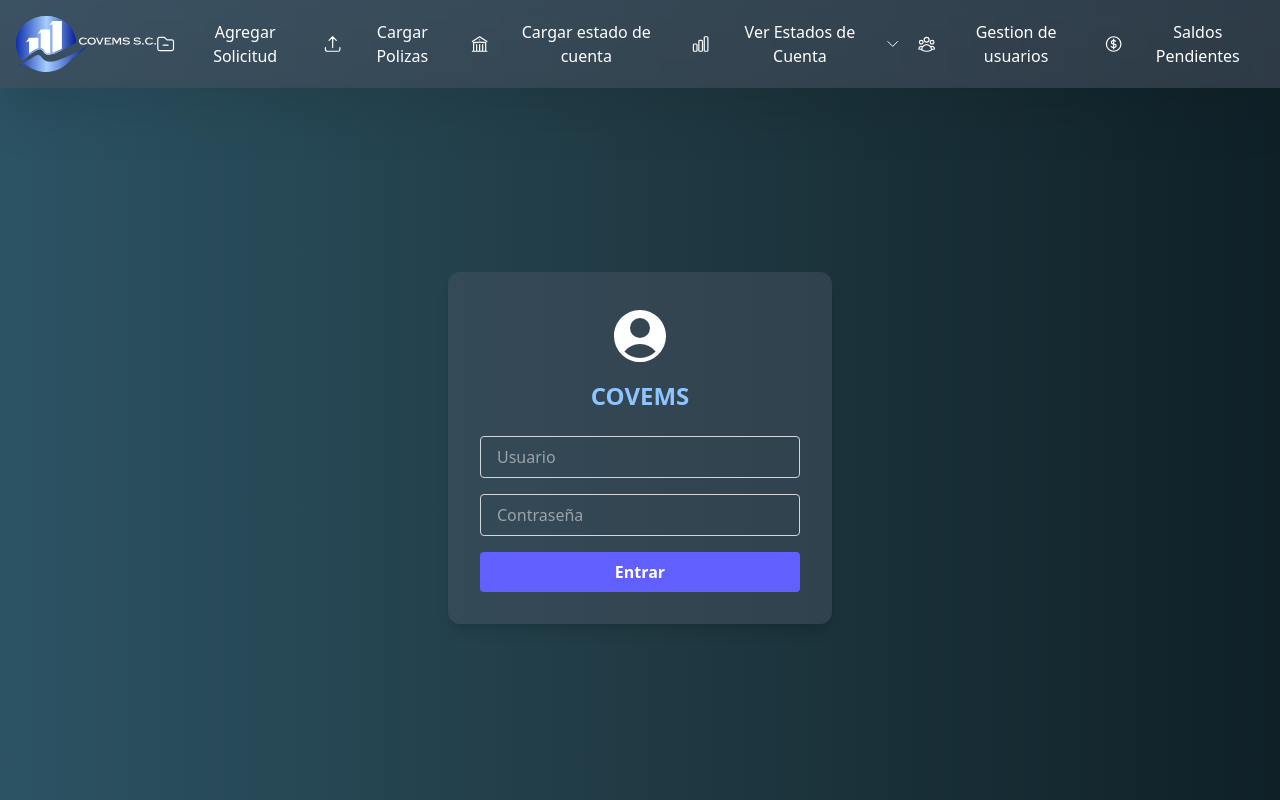
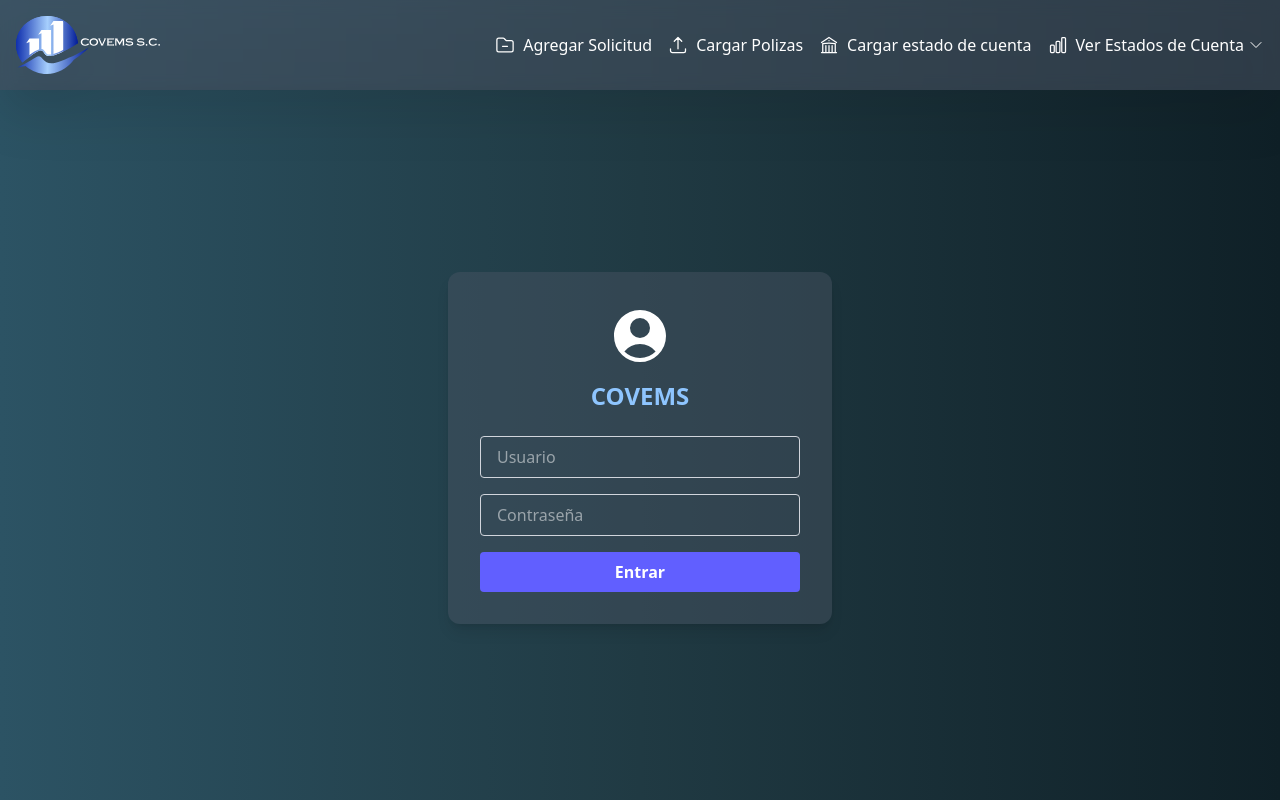
Before and after one commit to SloshyDev/covems_site, a Next.js app: page /login in a window 1280 px wide. Built offline with nearby package versions, Linux system fonts and the light colour scheme; no server answers.

Commit message:
QUITAR LA PAGINA DE SALDOS DEL PRODUCCTION

```diff
--- a/src/components/Header.js
+++ b/src/components/Header.js
@@ -103,24 +103,6 @@ const Header = () => {
             </div>
           )}
         </li>
-        <li className="text-white">
-          <Link
-            href="/users"
-            className="flex items-center text-white hover:text-gray-300"
-          >
-            <UserGroupIcon className="mr-2 inline-block h-5 w-5" />
-            Gestion de usuarios
-          </Link>
-        </li>
-        <li className="text-white">
-          <Link
-            href="/saldos-pendientes"
-            className="flex items-center text-white hover:text-gray-300"
-          >
-            <CurrencyDollarIcon className="mr-2 inline-block h-5 w-5" />
-            Saldos Pendientes
-          </Link>
-        </li>
         {session && (
           <li>
             <button
```
